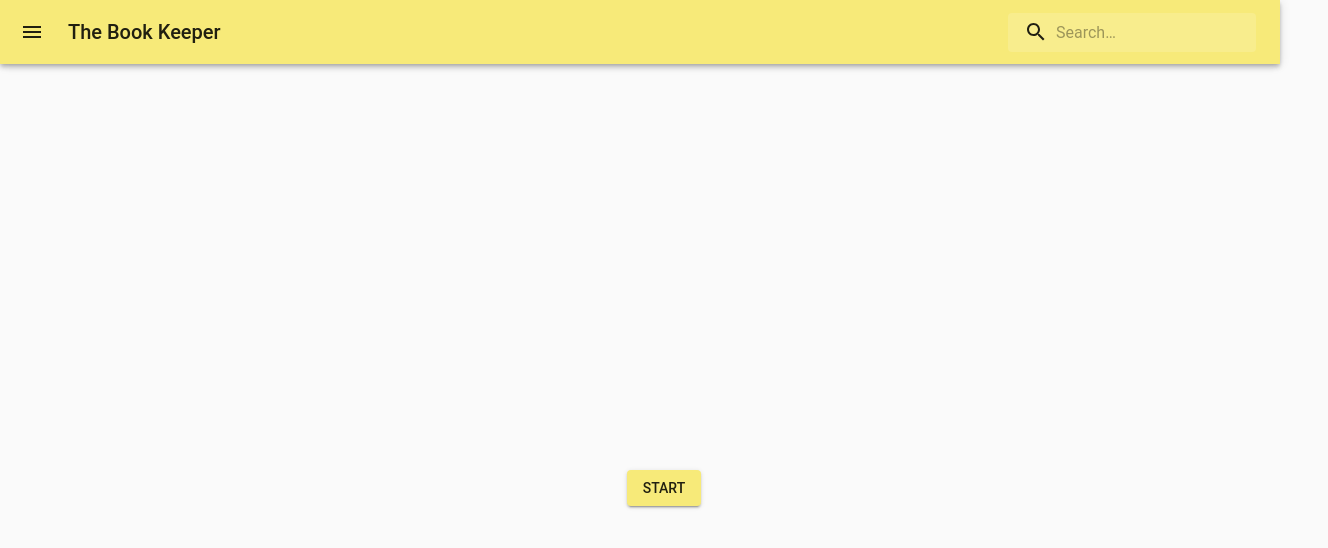
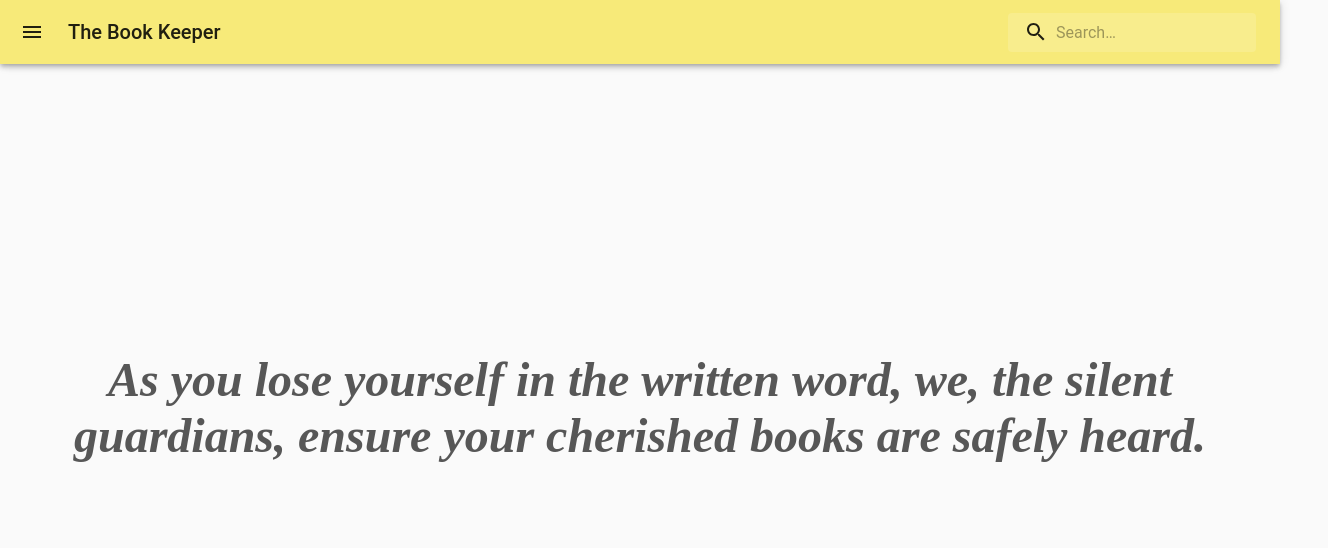
Before and after one commit to robertheory/book-keeper, a Next.js app: page / in a window 1280 px wide. Shown: the top 548 px of the page, 1328 px wide, since content can reach past the window. Built offline with nearby package versions, Linux system fonts and the light colour scheme.

Commit message:
main page with random texts

```diff
--- a/src/app/page.tsx
+++ b/src/app/page.tsx
@@ -1,17 +1,34 @@
-import { Stack } from '@mui/material';
-import Button from '@mui/material/Button';
+/* eslint-disable import/extensions */
+import { Stack, Typography } from '@mui/material';
+import phrases from '../data/phrases.json';
+import poems from '../data/poems.json';
 
 const Home = () => {
+	const texts = poems.concat(phrases);
+
+	const index = Math.floor(Math.random() * texts.length);
+
+	const text = texts[index];
+
 	return (
 		<Stack
 			direction="column"
 			gap={4}
-			width="100vw"
-			height="100vh"
+			width="100%"
+			height="80vh"
 			justifyContent="center"
 			alignItems="center"
+			p={4}
 		>
-			<Button variant="contained">START</Button>
+			<Typography
+				variant="h3"
+				align="center"
+				fontFamily="cursive"
+				fontStyle="oblique"
+				fontWeight="800"
+			>
+				{text}
+			</Typography>
 		</Stack>
 	);
 };
--- /dev/null
+++ b/src/data/phrases.json
@@ -0,0 +1,8 @@
+[
+	"As you lose yourself in the written word, we, the silent guardians, ensure your cherished books are safely heard.",
+	"As you bask in the prose, your books we securely enclose.",
+	"As tomes you hold dear, we shall vigilantly protect, while you indulge in the joy of literary immersion.",
+	"Whilst you immerse yourself in the pleasure of reading, we shall dutifully safeguard your cherished tomes.",
+	"As your literary voyage unfolds, we, as the guardians, shall ensure your volumes remain in a haven, their treasures forever untold.",
+	"In the realm of your reading, your books find safe-keeping, with our vigilant guardians ever watchful."
+]
--- /dev/null
+++ b/src/data/poems.json
@@ -0,0 +1,5 @@
+[
+	"In the pages of books, precious knowledge does abide, A treasure trove of words, a gateway to another world, thrown open wide. The cover is the shield, the reader, a valiant knight, The wizard, the magic of words, and the artisan, the author's light.",
+	"Within the tome, a precious knowledge store, A treasury of words, a gateway to another world to explore. The cover, a knight's shield, the reader the guide, The wizard, the enchantment of words, and the craftsman, the scribe.",
+	"In the realm of books, precious knowledge lies, A treasure trove of words, a portal to another world's skies. The cover, the shield, the reader, a knight, The magician, the magic of words, the craftsman, the author's light."
+]
```
